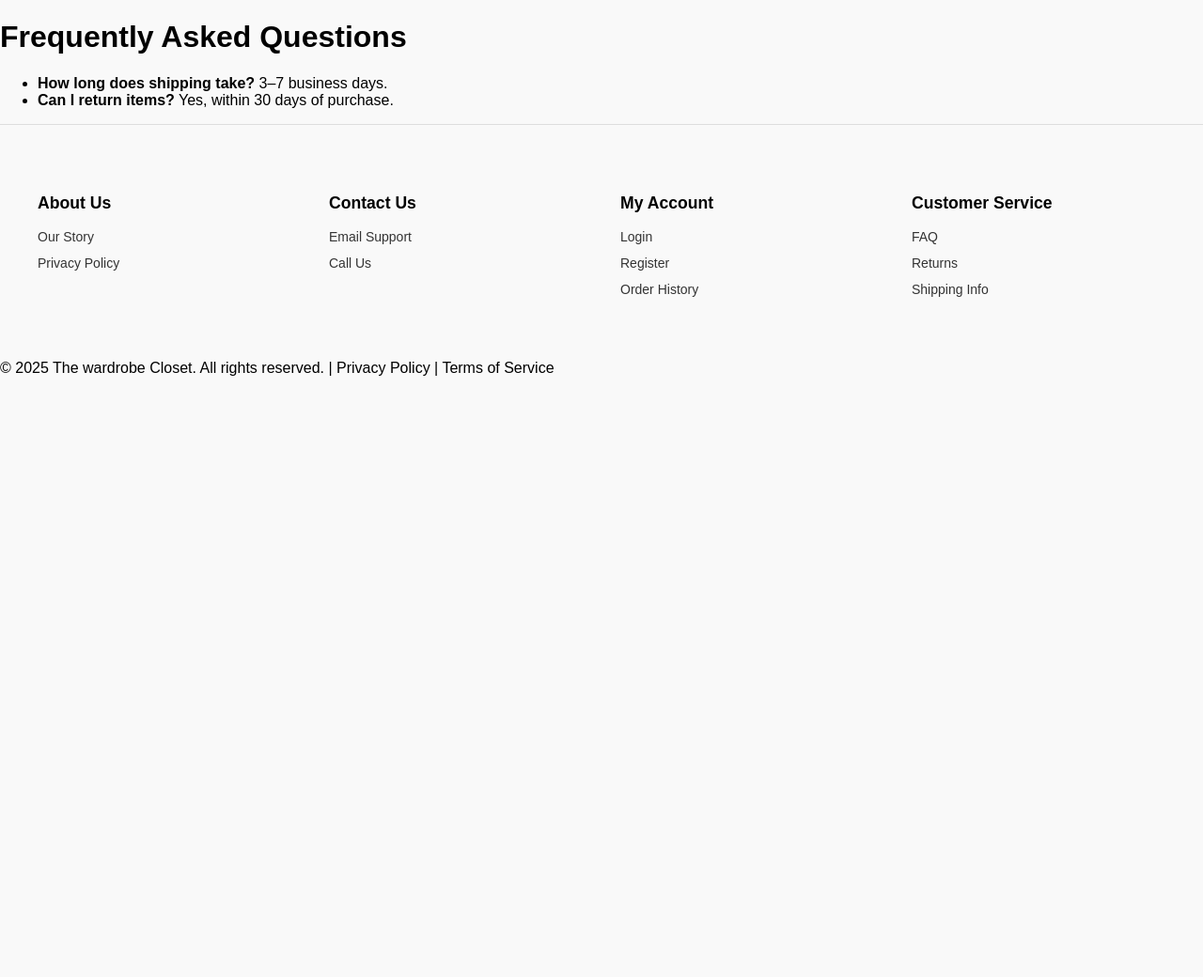
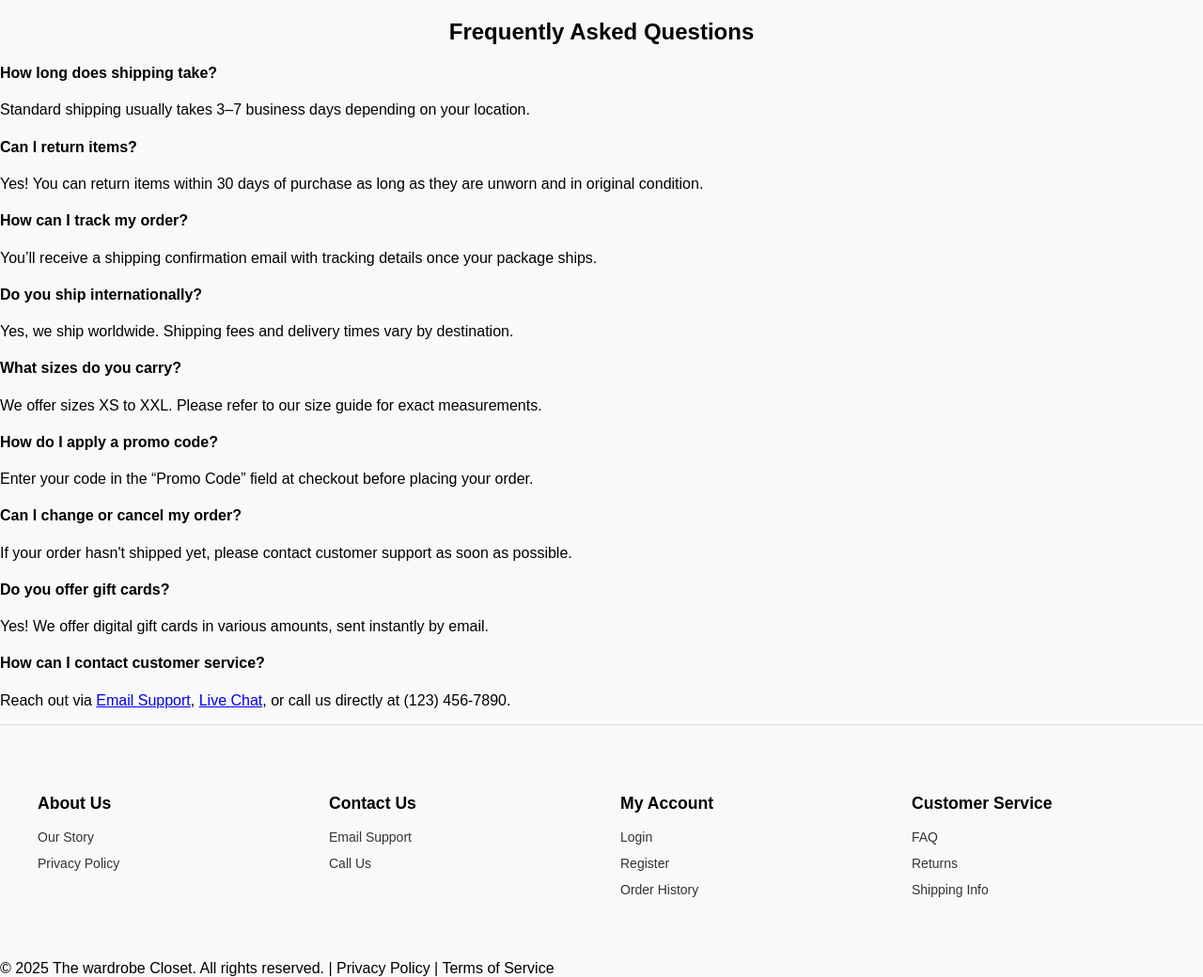
Before and after one commit to thanhnam997/the_wardrobe_closet, a Flask app: page /faq in a window 1280 px wide. Shown: the part 120-1160 px from the top of the page at 94% size. Before the commit the page ends 520 px from the top, so only its background shows below. Run offline with Flask 3, Linux system fonts and the light colour scheme.

Commit message:
Adding subpages

```diff
--- a/app/static/styles.css
+++ b/app/static/styles.css
@@ -104,7 +104,6 @@
     position: relative;
     z-index: 2;
   }
-
 
   .products {
     display: flex;
--- a/app/templates/edit_profile.html
+++ b/app/templates/edit_profile.html
@@ -15,7 +15,7 @@
     <button type="submit">Update Profile</button>
   </form>
   <p style="margin-top: 1rem;">
-    <a href="{{ url_for('main.profile') }}">← Back to Profile</a>
+    <a href="{{ url_for('main.profile') }}"> Back to Profile</a>
   </p>
 </div>
 {% endblock %}
--- a/app/templates/faq.html
+++ b/app/templates/faq.html
@@ -1,10 +1,50 @@
 {% extends "base.html" %}
 {% block content %}
-<div class="page-content">
-  <h1>Frequently Asked Questions</h1>
-  <ul>
-    <li><strong>How long does shipping take?</strong> 3–7 business days.</li>
-    <li><strong>Can I return items?</strong> Yes, within 30 days of purchase.</li>
-  </ul>
-</div>
-{% endblock %}
+<div class="faq-section">
+  <h2 class="section-title">Frequently Asked Questions</h2>
+
+  <div class="faq-item">
+    <h4>How long does shipping take?</h4>
+    <p>Standard shipping usually takes 3–7 business days depending on your location.</p>
+  </div>
+
+  <div class="faq-item">
+    <h4>Can I return items?</h4>
+    <p>Yes! You can return items within 30 days of purchase as long as they are unworn and in original condition.</p>
+  </div>
+
+  <div class="faq-item">
+    <h4>How can I track my order?</h4>
+    <p>You’ll receive a shipping confirmation email with tracking details once your package ships.</p>
+  </div>
+
+  <div class="faq-item">
+    <h4>Do you ship internationally?</h4>
+    <p>Yes, we ship worldwide. Shipping fees and delivery times vary by destination.</p>
+  </div>
+
+  <div class="faq-item">
+    <h4>What sizes do you carry?</h4>
+    <p>We offer sizes XS to XXL. Please refer to our size guide for exact measurements.</p>
+  </div>
+
+  <div class="faq-item">
+    <h4>How do I apply a promo code?</h4>
+    <p>Enter your code in the “Promo Code” field at checkout before placing your order.</p>
+  </div>
+
+  <div class="faq-item">
+    <h4>Can I change or cancel my order?</h4>
+    <p>If your order hasn't shipped yet, please contact customer support as soon as possible.</p>
+  </div>
+
+  <div class="faq-item">
+    <h4>Do you offer gift cards?</h4>
+    <p>Yes! We offer digital gift cards in various amounts, sent instantly by email.</p>
+  </div>
+
+  <div class="faq-item">
+    <h4>How can I contact customer service?</h4>
+    <p>Reach out via <a href="{{ url_for('main.email_support') }}">Email Support</a>, <a href="{{ url_for('main.live_chat') }}">Live Chat</a>, or call us directly at (123) 456-7890.</p>
+  </div>
+  {% endblock %}
--- a/app/templates/index.html
+++ b/app/templates/index.html
@@ -74,7 +74,7 @@
 
 
  <div class="bottom-line">
-   &copy; 2024 Your Website. All rights reserved. | Privacy Policy | Terms of Service
+   &copy; 2025 The Wardrobe Closet. All rights reserved. | Privacy Policy | Terms of Service
  </div>
 </body>
 </html>
```
Also changed, not shown: app/templates/our_story.html (+26 -1 lines), app/templates/privacy_policy.html (+42 -1 lines), app/templates/women/dresses.html (added), app/templates/women/jackets.html (added), app/templates/women/pants.html (added), app/templates/women/shoes.html (added), app/templates/women/tops.html (added), app/templates/women/women.html (renamed from app/templates/women.html).
